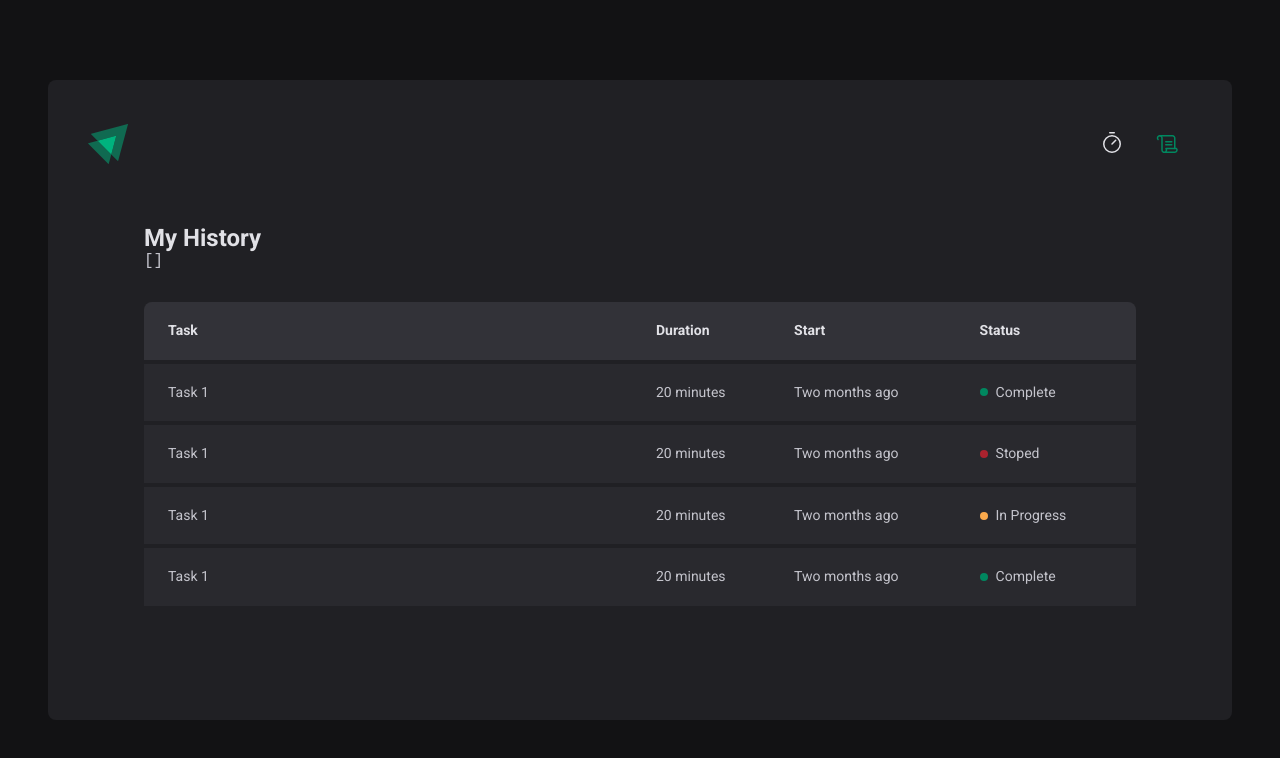
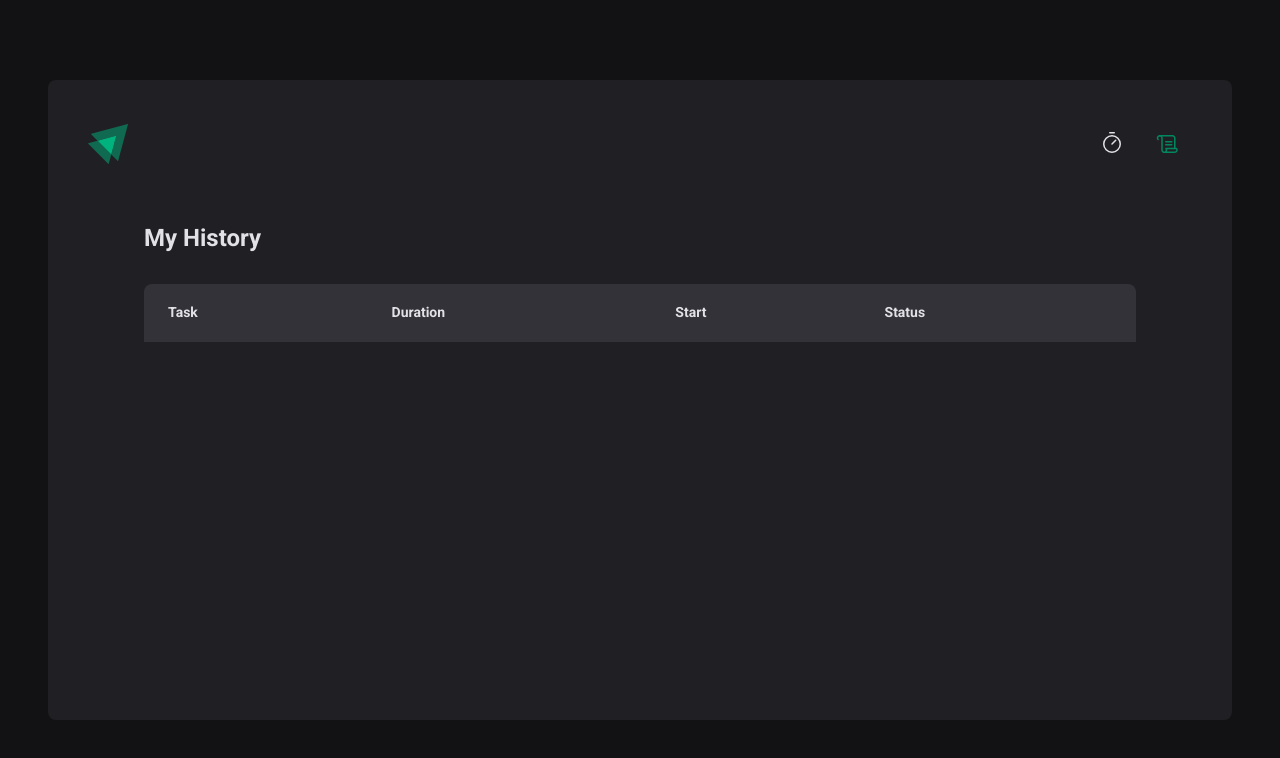
Before and after one commit to Walber2903/pomodoro-timer, a React (Vite) app: page /history in a window 1280 px wide. Shown: the top 758 px of the page. Built offline with nearby package versions, Linux system fonts and the light colour scheme.

Commit message:
history page is functional

```diff
--- a/src/pages/History/index.tsx
+++ b/src/pages/History/index.tsx
@@ -1,4 +1,5 @@
 import { useContext } from "react";
+import { formatDistanceToNow } from "date-fns";
 import { HistoryContainer, HistoryList, StatusWithBadge } from "./styles";
 import { CyclesContext } from "../../context/CyclesContext";
 
@@ -8,8 +9,6 @@
   return (
     <HistoryContainer>
       <h1>My History</h1>
-
-      <pre>{JSON.stringify(cycles, null, 2)}</pre>
 
       <HistoryList>
         <table>
@@ -22,40 +21,36 @@
             </tr>
           </thead>
           <tbody>
-            <tr>
-              <td>Task 1</td>
-              <td>20 minutes</td>
-              <td>Two months ago</td>
-              <td>
-                <StatusWithBadge statusColor="green">Complete</StatusWithBadge>
-              </td>
-            </tr>
-            <tr>
-              <td>Task 1</td>
-              <td>20 minutes</td>
-              <td>Two months ago</td>
-              <td>
-                <StatusWithBadge statusColor="red">Stoped</StatusWithBadge>
-              </td>
-            </tr>
-            <tr>
-              <td>Task 1</td>
-              <td>20 minutes</td>
-              <td>Two months ago</td>
-              <td>
-                <StatusWithBadge statusColor="yellow">
-                  In Progress
-                </StatusWithBadge>
-              </td>
-            </tr>
-            <tr>
-              <td>Task 1</td>
-              <td>20 minutes</td>
-              <td>Two months ago</td>
-              <td>
-                <StatusWithBadge statusColor="green">Complete</StatusWithBadge>
-              </td>
-            </tr>
+            {cycles.map((cycle) => {
+              return (
+                <tr key={cycle.id}>
+                  <td>{cycle.task}</td>
+                  <td>{cycle.minutesAmount} minutes</td>
+                  <td>
+                    {formatDistanceToNow(cycle.startDate, {
+                      addSuffix: true,
+                    })}
+                  </td>
+                  <td>
+                    {cycle.finishedDate && (
+                      <StatusWithBadge statusColor="green">
+                        Complete
+                      </StatusWithBadge>
+                    )}
+                    {cycle.interruptedDate && (
+                      <StatusWithBadge statusColor="red">
+                        Interrupeted
+                      </StatusWithBadge>
+                    )}
+                    {!cycle.finishedDate && !cycle.interruptedDate && (
+                      <StatusWithBadge statusColor="yellow">
+                        In progress
+                      </StatusWithBadge>
+                    )}
+                  </td>
+                </tr>
+              );
+            })}
           </tbody>
         </table>
       </HistoryList>
```
